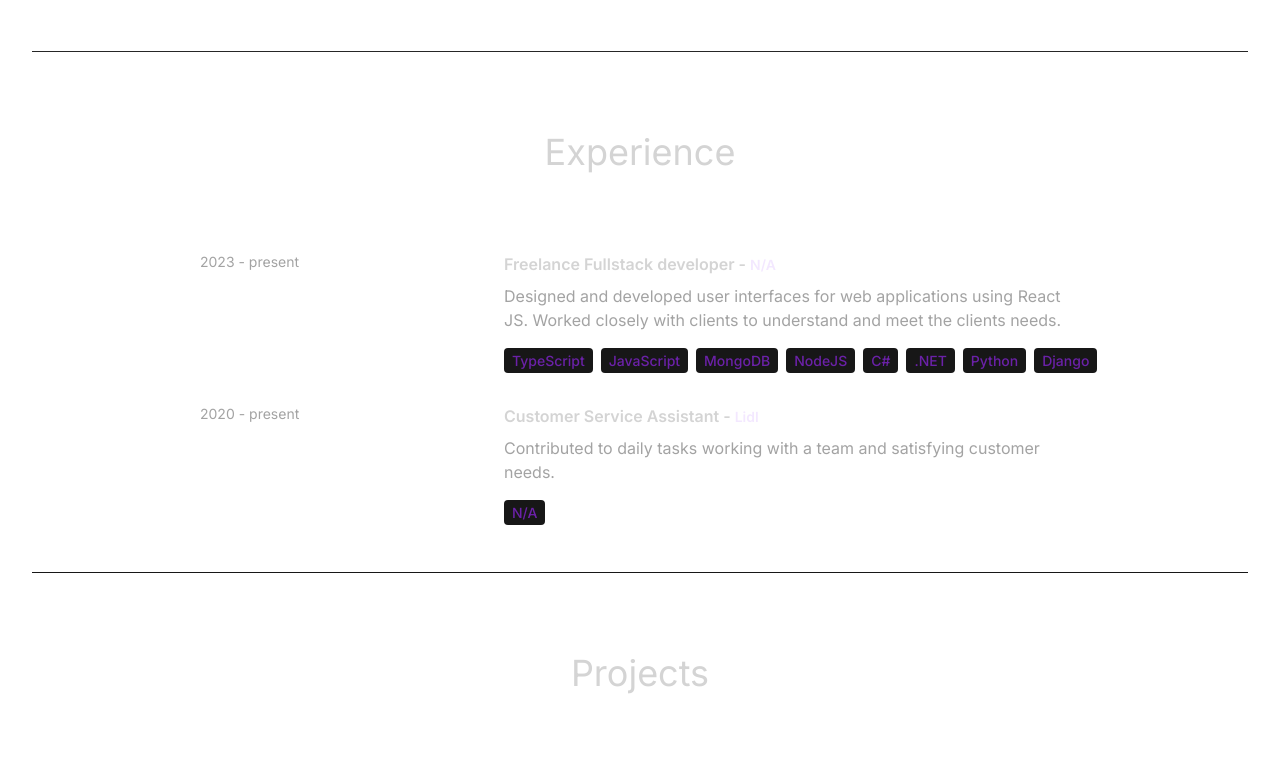
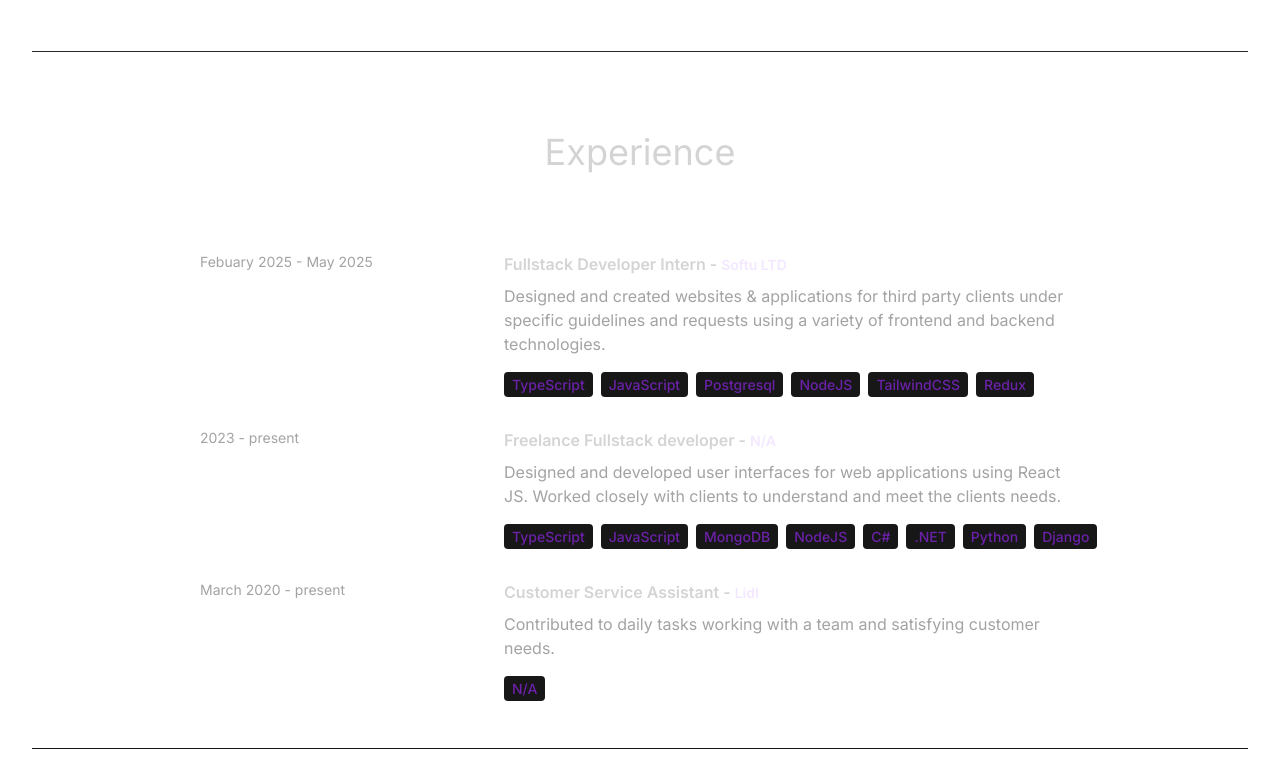
Before and after one commit to sombas100/react-portfolio-corey-main, a React (Vite) app: page / in a window 1280 px wide. Shown: the part 1956-2728 px from the top of the page. Built offline with nearby package versions, Linux system fonts and the light colour scheme.

Commit message:
Add new job experience

```diff
--- a/src/constants/index.js
+++ b/src/constants/index.js
@@ -16,6 +16,15 @@ export const ABOUT_TEXT = `I am a dedicated and versatile full stack developer w
 
 export const EXPERIENCES = [
   {
+    year: "Febuary 2025 - May 2025",
+    role: "Fullstack Developer Intern",
+    company: "Softu LTD",
+    description: `Designed and created websites & applications
+          for third party clients under specific guidelines and requests using a variety of frontend
+          and backend technologies.`,
+    technologies: ["TypeScript", "JavaScript", "Postgresql", "NodeJS", "TailwindCSS", "Redux"],
+  },
+  {
     year: "2023 - present",
     role: "Freelance Fullstack developer",
     company: "N/A",
@@ -25,7 +34,7 @@ export const EXPERIENCES = [
     technologies: ["TypeScript", "JavaScript", "MongoDB", "NodeJS", "C#", ".NET", "Python", "Django"],
   },
   {
-    year: "2020 - present",
+    year: "March 2020 - present",
     role: "Customer Service Assistant",
     company: "Lidl",
     description: `Contributed to daily tasks working with a team and satisfying customer needs.`,
```
